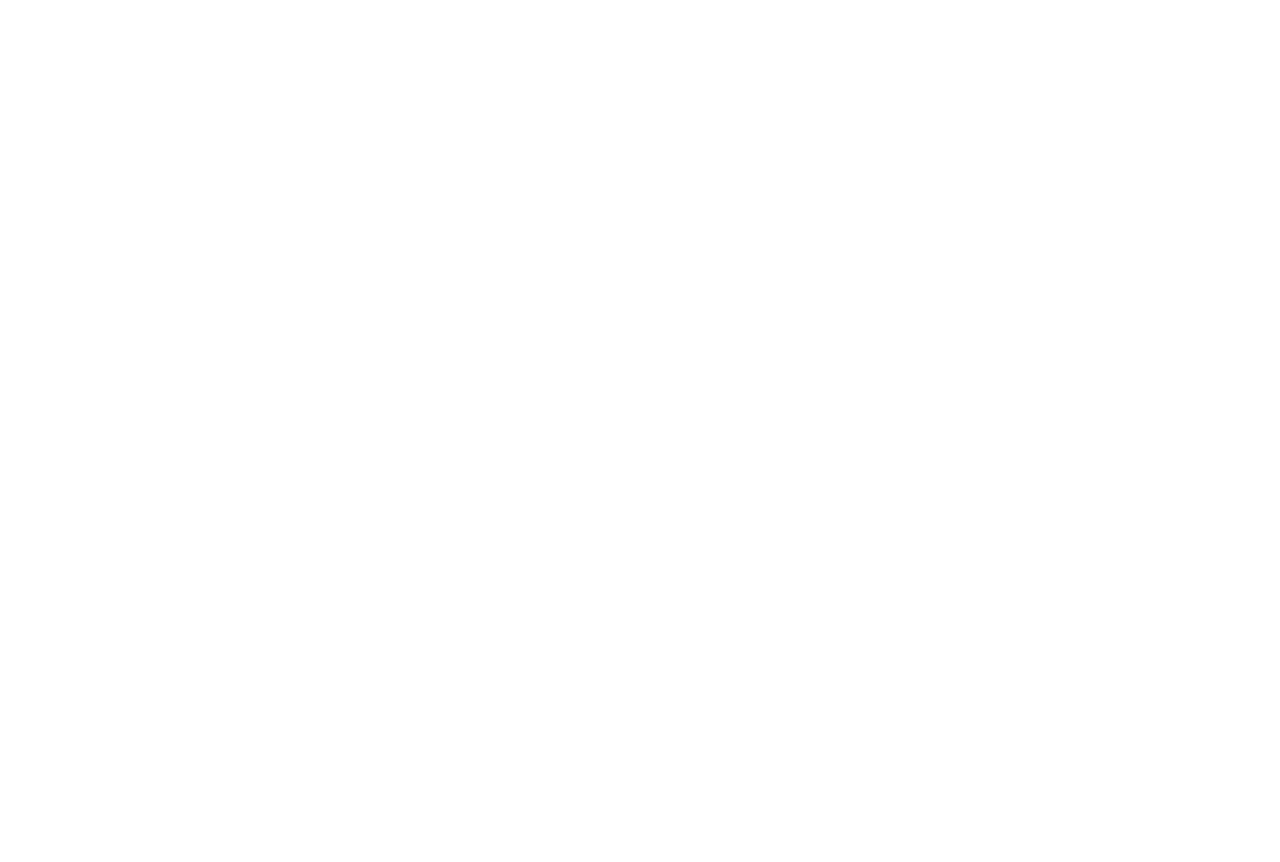
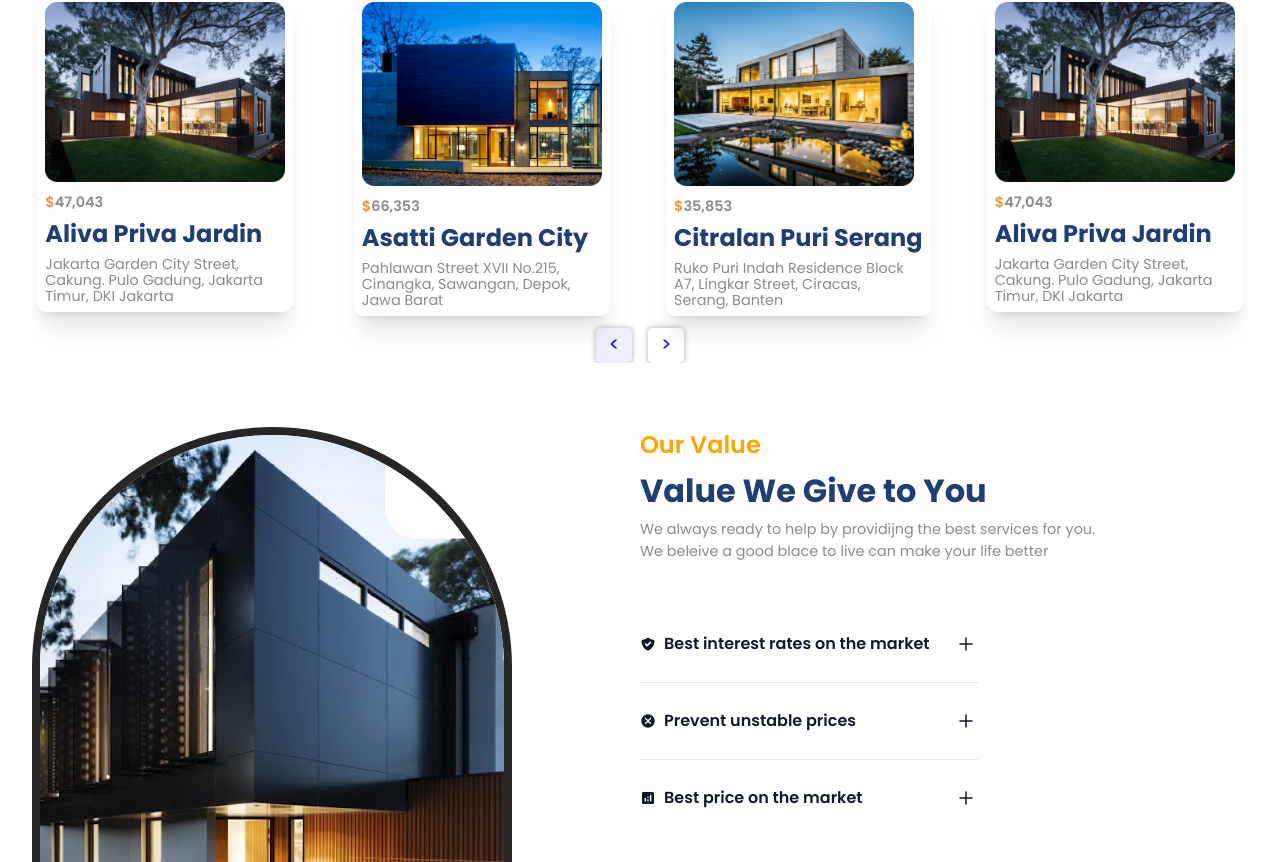
Before and after one commit to LaithFerjeoui/Full-Stack-Real-Estate-IZANAGI, a React (Vite) app in the folder client side/: page / in a window 1280 px wide. Shown: the part 1058-1920 px from the top of the page. Before the commit the page ends 920 px from the top, so only its background shows below. Built offline with nearby package versions, Linux system fonts and the light colour scheme.

Commit message:
Carousel + our value

```diff
--- a/client side/package.json
+++ b/client side/package.json
@@ -9,6 +9,8 @@
     "preview": "vite preview"
   },
   "dependencies": {
+    "@headlessui/react": "^1.7.18",
+    "@heroicons/react": "^2.1.1",
     "framer-motion": "^10.8.5",
     "react": "^18.2.0",
     "react-accessible-accordion": "^5.0.0",
--- a/client side/src/App.jsx
+++ b/client side/src/App.jsx
@@ -1,16 +1,19 @@
+import Carousel from "./components/Carousel";
 import Companies from "./components/Companies";
 import Header from "./components/Header";
 import Hero from "./components/Hero";
+import Value from "./components/Value";
 function App() {
   return (
     <div className="app">
       <div>
-
-        <Header/>
-        <div className="white-gradient "/>
-        <Hero/>
+        <Header />
+        <div className="white-gradient " />
+        <Hero />
       </div>
-      <Companies/>
+      <Companies />
+      <Carousel />
+      <Value/>
     </div>
   );
 }
--- /dev/null
+++ b/client side/src/components/Carousel.jsx
@@ -0,0 +1,51 @@
+import React from "react";
+import { Swiper, SwiperSlide, useSwiper } from "swiper/react";
+import "swiper/css";
+import data from "../utils/slider.json";
+import { sliderSettings } from "../utils/common.js";
+import "./SwiperButtons.css";
+const Carousel = () => {
+  return (
+    <section className="r-wrapper">
+      <div className="paddings innerWidth">
+        <div className="mb-4 flexColStart">
+          <span className="orangeText">Best Choices</span>
+          <span className="primaryText">Popular Residencies</span>
+        </div>
+        <Swiper {...sliderSettings}>
+        <SlideNextButton />
+          {data.map((card, i) => (
+            <SwiperSlide key={i}>
+              <div className="flexColStart r-card gap-2.5 p-2 shadow-xl  rounded-[10px] max-w-max m-auto transition duration-200 ease-in hover:cursor-pointer hover:scale-[1.025] ">
+                <img src={card.image} alt="" className="w-[100%] max-w-60" />
+                <span className="secondaryText text-sm font-semibold">
+                  <span className="text-orange-400">$</span>
+                  {card.price}
+                </span>
+                <span className="titleCard text-base ">{card.name}</span>
+                <span className="secondaryText text-xs w-60">
+                  {card.detail}
+                </span>
+              </div>
+            </SwiperSlide>
+          ))}
+        </Swiper>
+      </div>
+    </section>
+  );
+};
+
+export default Carousel;
+const SlideNextButton = () => {
+  const swiper = useSwiper();
+  return (
+    <div className="flexCenter r-buttons justify-center mt-3">
+      <button onClick={() => swiper.slidePrev()} className="r-prevButton">
+        &lt;
+      </button>
+      <button onClick={() => swiper.slideNext()} className="r-nextButton">
+        &gt;
+      </button>
+    </div>
+  );
+};
--- /dev/null
+++ b/client side/src/components/SwiperButtons.css
@@ -0,0 +1,25 @@
+.r-buttons{
+
+    gap: 1rem;
+    top: -4rem;
+    right: 0;
+
+  }
+  .r-buttons button{
+    font-size: 1.2rem;
+    padding: .2rem .8rem;
+    color: blue;
+    border: none;
+    border-radius: 5px;
+    background-color: white;
+    cursor: pointer;
+  }
+  .r-buttons>:nth-child(1)
+  {
+    background-color: #EEEEFF;
+    box-shadow: 0px 0px 5px 1px rgba(0, 0, 0, 0.25);
+  }
+  .r-buttons>:nth-child(2)
+  {
+    box-shadow: 0px 0px 5px 1px rgba(0, 0, 0, 0.25);
+  }
--- /dev/null
+++ b/client side/src/components/Value.jsx
@@ -0,0 +1,66 @@
+import React from "react";
+import { Disclosure } from '@headlessui/react'
+import { HiShieldCheck } from "react-icons/hi";
+import { MdCancel, MdAnalytics } from "react-icons/md";
+import { MinusSmallIcon, PlusSmallIcon } from '@heroicons/react/24/outline'
+import data from "../utils/accordion";
+const Value = () => {
+  return (
+    <section>
+
+      <div className="paddings innerWidth valueFlex v-container">
+        <div className="v-left flex-1">
+          <div className="flexCenter w-[480px] h-[560px] overflow-hidden  rounded-t-full border-8 border-solid border-neutral-800">
+            <img src="./value.png" alt="" className="w-[100%] h-[100%]"/>
+          </div>
+        </div>
+        <div className="flexColStart gap-1 flex-1">
+          <span className="orangeText"> Our Value</span>
+          <span className="primaryText"> Value We Give to You</span>
+          <span className="secondaryText">
+            We always ready to help by providijng the best services for you.{" "}
+            <br />
+            We beleive a good blace to live can make your life better
+          </span>
+
+      <div className="max-w-xl sm:py-10 ">
+        <div className="mx-auto max-w-md divide-y divide-gray-900/10">
+
+          <dl className=" space-y-6 divide-y divide-gray-900/10">
+          {data.map((item) => (
+            <Disclosure as="div" key={item.heading} className="pt-6">
+              {({ open }) => (
+                <>
+                  <dt>
+                    <Disclosure.Button className="flex w-full items-start justify-between text-left text-gray-900">
+                      <div className="flex items-center">
+                        {item.icon && <span className="mr-2">{item.icon}</span>}
+                        <span className="text-base font-semibold leading-7">{item.heading}</span>
+                      </div>
+                      <span className="ml-6 flex h-7 items-center">
+                        {open ? (
+                          <MinusSmallIcon className="h-6 w-6" aria-hidden="true" />
+                        ) : (
+                          <PlusSmallIcon className="h-6 w-6" aria-hidden="true" />
+                        )}
+                      </span>
+                    </Disclosure.Button>
+                  </dt>
+                  <Disclosure.Panel as="dd" className="mt-2 pr-12">
+                    <p className="text-base leading-7 text-gray-600">{item.detail}</p>
+                  </Disclosure.Panel>
+                </>
+              )}
+            </Disclosure>
+          ))}
+          </dl>
+        </div>
+      </div>
+
+        </div>
+      </div>
+    </section>
+  );
+};
+
+export default Value;
--- a/client side/src/index.css
+++ b/client side/src/index.css
@@ -34,8 +34,15 @@
 .flexCenter {
   display: flex;
   row-gap: 2rem;
-  justify-content: between;
+  justify-content: center;
   align-items: center;
+  flex-wrap: wrap;
+}
+.valueFlex{
+  display: flex;
+  row-gap: 2rem;
+  justify-content: center;
+  align-items: start;
   flex-wrap: wrap;
 }
 .flexNav {
@@ -89,6 +96,11 @@
   font-weight: bold;
   font-size: 2rem;
 }
+.titleCard {
+  color: #1f3e72;
+  font-weight: bold;
+  font-size: 1.5rem;
+}
 
 .secondaryText {
   color: rgb(140 139 139);
@@ -105,6 +117,15 @@
   height: 20rem;
   background: rgba(225, 255, 255, 0.522);
   filter: blur(100px);
+}
+.r-card:hover {
+
+  background: linear-gradient(
+    180deg,
+    rgba(255, 255, 255, 0) 0%,
+    rgba(52, 71, 144, 0.46) 217.91%
+  );
+  box-shadow: 0px 72px 49px -51px rgba(136, 160, 255, 0.21);
 }
 /* media queries */
 @media (min-width: 1536px) {
--- /dev/null
+++ b/client side/src/utils/common.js
@@ -0,0 +1,17 @@
+export const sliderSettings ={
+    slidesPreview: 1,
+    spaceBetween: 50,
+    breakpoints:{
+        480:{
+            slidesPerView: 1
+            },
+        600:{
+            slidesPerView: 2
+        },
+        750:{
+            slidesPerView: 3
+        },
+        1100:{
+            slidesPerView: 4
+        }}
+}
```
Also changed, not shown: client side/src/components/Companies.jsx (+6 -6 lines), 2 other files (tests, documents, lock files or other folders).
